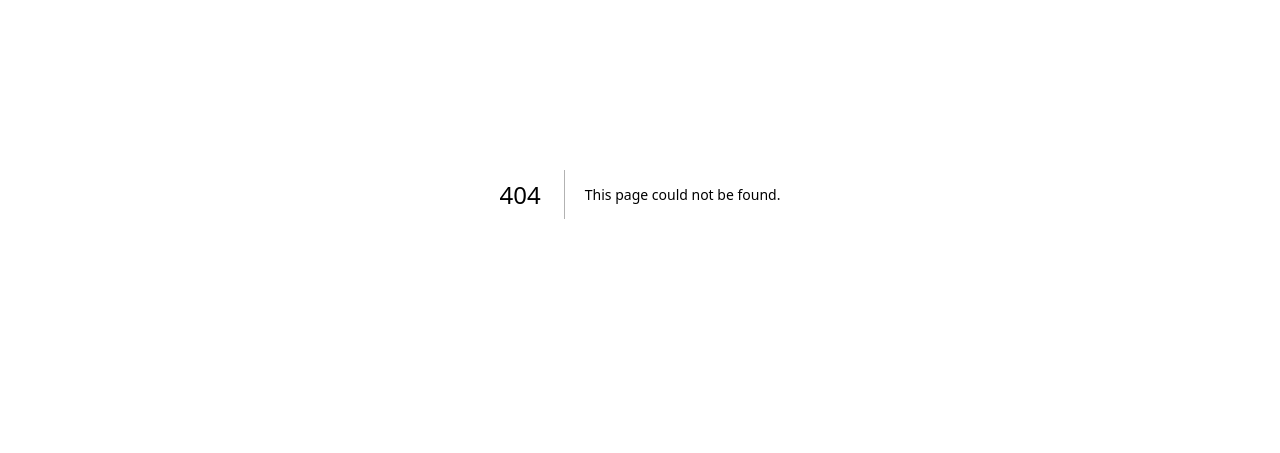
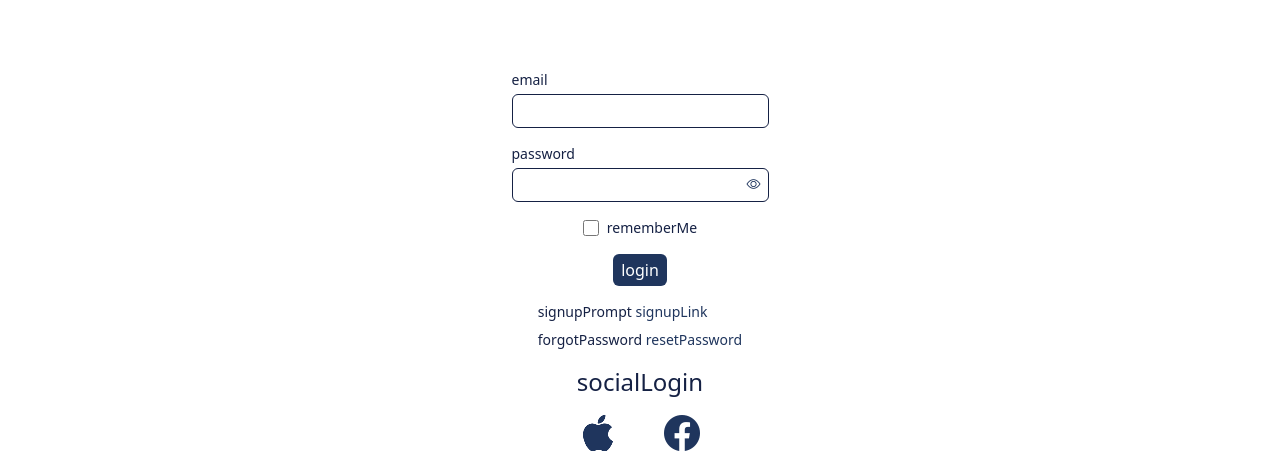
Before and after one commit to Raina-Moon/korip-web, a Next.js app: page /1/login in a window 1280 px wide. Before the commit this address had no page. Shown: the part 206-659 px from the top of the page. Built offline with nearby package versions, Linux system fonts and the light colour scheme; no server answers.

Commit message:
🚚 ✨ feat,move: move and add localization login page with email and social login options

```diff
--- a/src/app/login/page.tsx
+++ b/src/app/[locale]/login/page.tsx
@@ -7,8 +7,11 @@ import { useRouter } from "next/navigation";
 import { useAppDispatch } from "@/lib/store/hooks";
 import { socialLoginThunk } from "@/lib/auth/socialLoginThunk";
 import { hideLoading, showLoading } from "@/lib/store/loadingSlice";
+import { useLocale } from "@/utils/useLocale";
+import { useTranslation } from "react-i18next";
 
 const LoginPage = () => {
+  const { t } = useTranslation("login");
   const [email, setEmail] = useState("");
   const [password, setPassword] = useState("");
   const [showPassword, setShowPassword] = useState(false);
@@ -16,6 +19,7 @@ const LoginPage = () => {
 
   const dispatch = useAppDispatch();
   const router = useRouter();
+  const locale = useLocale();
 
   useEffect(() => {
     const storedEmail = localStorage.getItem("rememberedEmail");
@@ -27,7 +31,7 @@ const LoginPage = () => {
 
   const handleLogin = async () => {
     if (!email || !password) {
-      return alert("Please fill in all fields");
+      return alert(t("fillAllFields"));
     }
 
     if (rememberMe) {
@@ -41,7 +45,7 @@ const LoginPage = () => {
       await dispatch(loginUser(email, password));
       router.push("/");
     } catch (err) {
-      alert("Login failed. Please check your credentials and try again.");
+      alert(t("loginFailed"));
     } finally {
       dispatch(hideLoading());
     }
@@ -50,7 +54,7 @@ const LoginPage = () => {
   const handleGoogleLogin = async (credentialResponse: CredentialResponse) => {
     const { credential } = credentialResponse;
     if (!credential) {
-      alert("Google login failed. Please try again.");
+      alert(t("googleLoginFailed"));
       return;
     }
     try {
@@ -70,12 +74,12 @@ const LoginPage = () => {
           children: parsed.children.toString(),
           roomCount: parsed.roomCount.toString(),
         });
-        router.push(`/lodge/${lodgeId}?${query.toString()}`);
+        router.push(`/${locale}/lodge/${lodgeId}?${query.toString()}`);
       } else {
-        router.push("/");
+        router.push(`/${locale}/`);
       }
     } catch (err) {
-      alert("Google login failed. Please try again.");
+      alert(t("googleLoginFailed"));
     } finally {
       dispatch(hideLoading());
     }
@@ -83,13 +87,13 @@ const LoginPage = () => {
 
   const handleGoogleLoginError = () => {
     console.error("Login failed:");
-    alert("Login failed, please try again.");
+    alert(t("loginFailed"));
   };
 
   return (
     <div className="flex flex-col items-center justify-center h-screen gap-4">
       <div className="flex flex-col gap-1">
-        <p className="text-primary-800 text-sm font-medium">Email</p>
+        <p className="text-primary-800 text-sm font-medium">{t("email")}</p>
         <input
           type="email"
           className="border border-primary-800 rounded-md outline-none px-3 py-1"
@@ -98,7 +102,7 @@ const LoginPage = () => {
         />
       </div>
       <div className="flex flex-col gap-1">
-        <p className="text-primary-800 text-sm font-medium">Password</p>
+        <p className="text-primary-800 text-sm font-medium">{t("password")}</p>
         <div className="relative">
           <input
             type={showPassword ? "text" : "password"}
@@ -128,7 +132,7 @@ const LoginPage = () => {
           checked={rememberMe}
         />
         <label htmlFor="remember-me" className="text-primary-800 text-sm">
-          Remember Me
+          {t("rememberMe")}
         </label>
       </div>
 
@@ -136,27 +140,27 @@ const LoginPage = () => {
         onClick={handleLogin}
         className="bg-primary-700 text-white px-2 py-1 rounded-md hover:bg-primary-500"
       >
-        Log In
+        {t("login")}
       </button>
       <div className="flex flex-col gap-2">
         <p className="text-primary-800 text-sm">
-          Don't have an account?{" "}
+          {t("signupPrompt")}{" "}
           <a href="/signup/email" className="text-primary-700 hover:underline">
-            Sign Up
+            {t("signupLink")}
           </a>
         </p>
         <p className="text-primary-800 text-sm">
-          Forgot your password?{" "}
+          {t("forgotPassword")}{" "}
           <a
             href="/reset-password"
             className="text-primary-700 hover:underline"
           >
-            Reset Password
+            {t("resetPassword")}
           </a>
         </p>
       </div>
 
-      <h2 className="text-2xl text-primary-800">Social Login</h2>
+      <h2 className="text-2xl text-primary-800">{t("socialLogin")}</h2>
       <div className="flex flex-row gap-6">
         <button className="text-primary-700 text-4xl hover:text-primary-500">
           <i className="bi bi-apple"></i>
```
